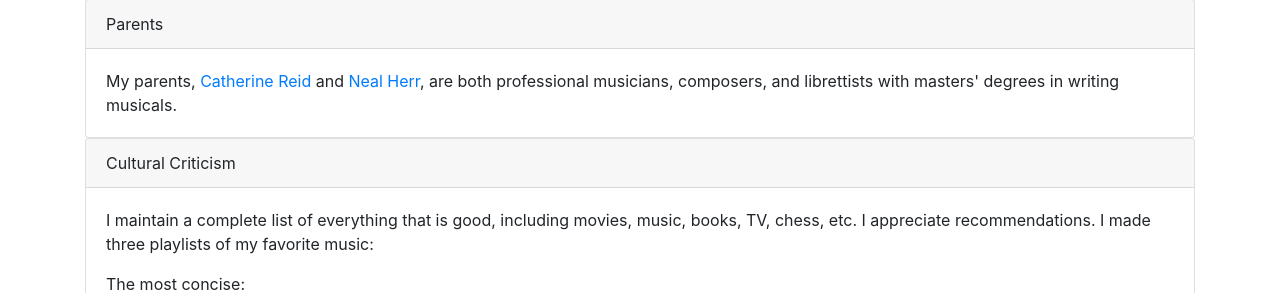
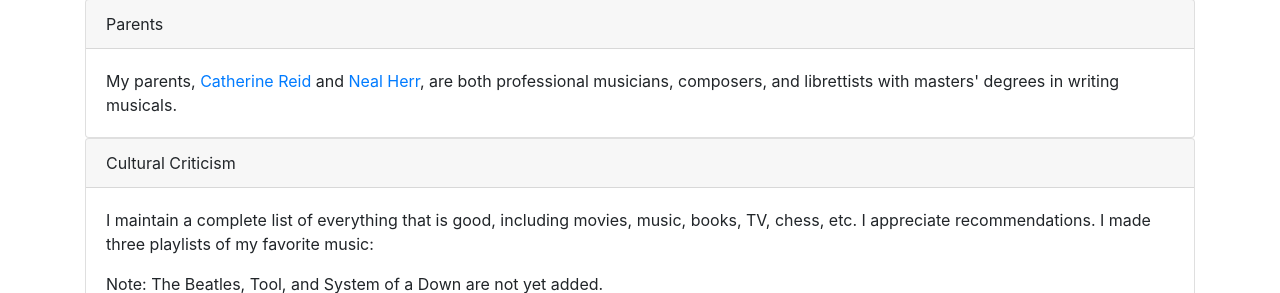
Before and after one commit to nanotech22/logetale, a Flask app: page /personal in a window 1280 px wide. Shown: the part 611-904 px from the top of the page. Run offline with Flask 2, Linux system fonts and the light colour scheme; some libraries are stand-ins or nearby versions.

Commit message:
note about how beatles, tool, system of a down not yet in best of list

```diff
--- a/templates/pages/personal.html
+++ b/templates/pages/personal.html
@@ -56,6 +56,9 @@
         <p class="card-text">
             I maintain a complete list of everything that is good, including movies, music, books, TV, chess, etc. I appreciate recommendations. I made three playlists of my favorite music:
         </p>
+        <p class="card-text">
+            Note: The Beatles, Tool, and System of a Down are not yet added.
+        </p>
         <p>
             The most concise:
             <iframe src="https://open.spotify.com/embed/playlist/4Aw85XGnl3mL3BaNKVAQ40" width="100%" height="380" frameBorder="0" allowtransparency="true" allow="encrypted-media"></iframe>
```
